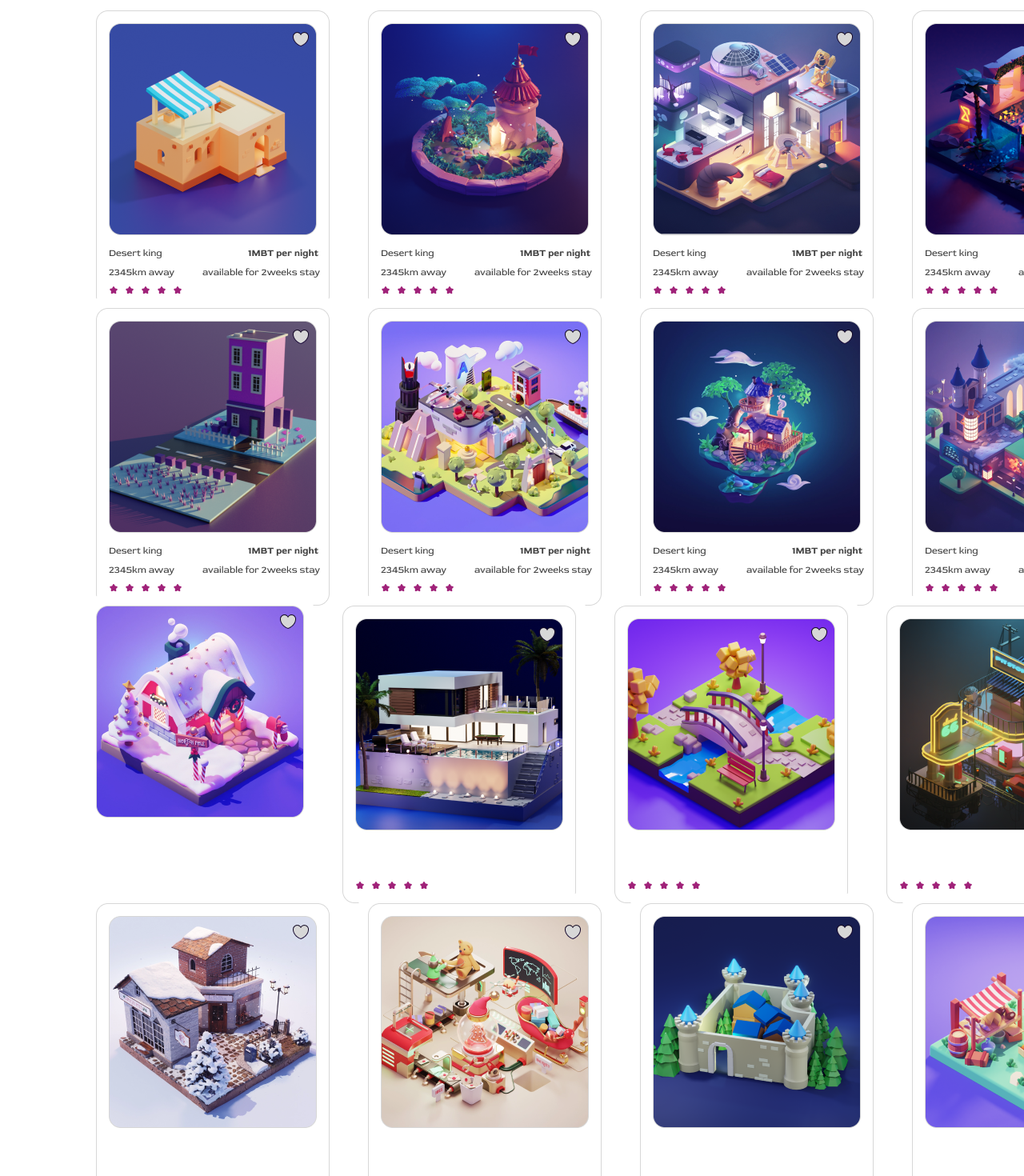
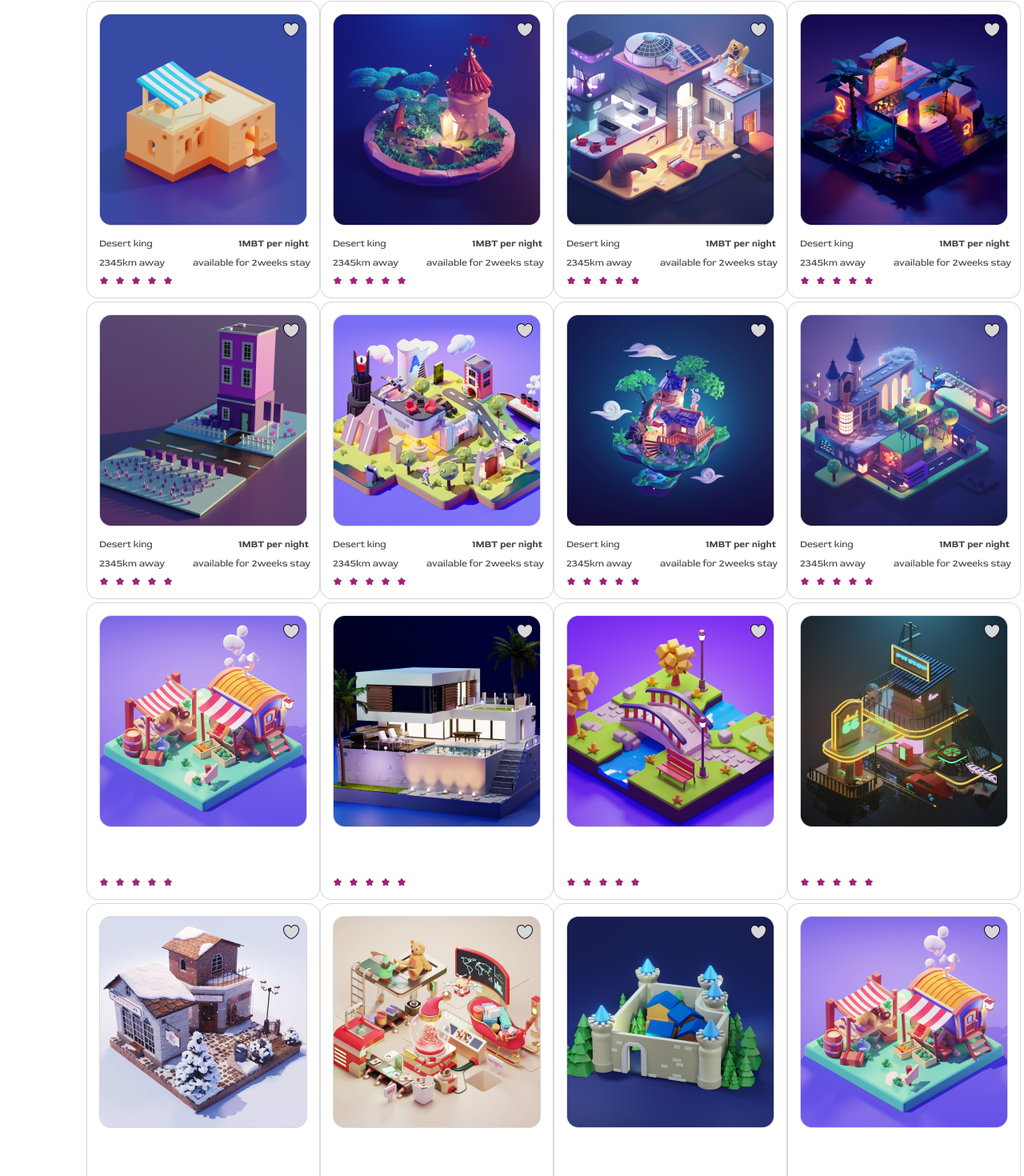
Before and after one commit to Ntshangase/metabnb, a React (Create React App) app: page / in a window 1280 px wide. Shown: the part 325-1795 px from the top of the page at 80% size. Built offline with nearby package versions, Linux system fonts and the light colour scheme.

Commit message:
page2 images done

```diff
--- a/src/App.css
+++ b/src/App.css
@@ -255,75 +255,3 @@
     left: 100px;
     top: 318px;
   }
-
-  #colum1 {
-    display: flex;
-    flex-direction: row;
-    align-items: flex-start;
-    padding: 0px;
-    gap: 24px;
-
-    width: 1240px;
-    height: 372px;
-
-
-    /* Inside auto layout */
-
-    flex: none;
-    order: 0;
-    flex-grow: 0;
-  }
-
-  #colum2 {
-    display: flex;
-flex-direction: row;
-align-items: flex-start;
-padding: 0px;
-gap: 24px;
-
-width: 1240px;
-height: 372px;
-
-
-/* Inside auto layout */
-
-flex: none;
-order: 1;
-flex-grow: 0;
-  }
-
-  #colum3 {
-    display: flex;
-flex-direction: row;
-align-items: flex-start;
-padding: 0px;
-gap: 24px;
-
-width: 1240px;
-height: 372px;
-
-
-/* Inside auto layout */
-
-flex: none;
-order: 2;
-flex-grow: 0;
-  }
-
-  #colum4 {
-    display: flex;
-flex-direction: row;
-align-items: flex-start;
-padding: 0px;
-gap: 24px;
-
-width: 1240px;
-height: 372px;
-
-
-/* Inside auto layout */
-
-flex: none;
-order: 3;
-flex-grow: 0;
-  }
--- a/src/components/Views.js
+++ b/src/components/Views.js
@@ -20,30 +20,30 @@ export default function View() {
     return (
         <div id="view">
             <div>
-                <div id="colum1">
-                    <img className="Fit" src={place1} alt='place1' />
-                    <img className="Fit" src={place2} alt='place2' />
-                    <img className="Fit" src={place3} alt='place3' />
-                    <img className="Fit" src={place4} alt='place4' />
+                <div>
+                    <img src={place1} alt='place1' />
+                    <img src={place2} alt='place2' />
+                    <img src={place3} alt='place3' />
+                    <img src={place4} alt='place4' />
                 </div>
-                <div id="colum2" >
-                    <img className="Fit" src={place5} alt='place5' />
-                    <img className="Fit" src={place6} alt="place6" />
-                    <img className="Fit" src={place7} alt='place7' />
-                    <img className="Fit" src={place8} alt='place8' />
+                <div>
+                    <img src={place5} alt='place5' />
+                    <img src={place6} alt="place6" />
+                    <img src={place7} alt='place7' />
+                    <img src={place8} alt='place8' />
 
                 </div>
-                <div id="colum3">
-                    <img className="Fit" src={place9} alt='place9' />
-                    <img className="Fit" src={place10} alt='place10' />
-                    <img className="Fit" src={place11} alt='place11' />
-                    <img className="Fit" src={place12} alt='place12' />
+                <div>
+                    <img src={place9} alt='place9' />
+                    <img src={place10} alt='place10' />
+                    <img src={place11} alt='place11' />
+                    <img src={place12} alt='place12' />
                 </div>
-                <div id="colum4" >
-                    <img className="Fit" src={place13} alt='place13' />
-                    <img className="Fit" src={place14} alt="place14" />
-                    <img className="Fit" src={place15} alt='place15' />
-                    <img className="Fit" src={place16} alt='place16' />
+                <div>
+                    <img src={place13} alt='place13' />
+                    <img src={place14} alt="place14" />
+                    <img src={place15} alt='place15' />
+                    <img src={place16} alt='place16' />
 
                 </div>
             </div>
```
Also changed, not shown: src/Assets/place9.png.
